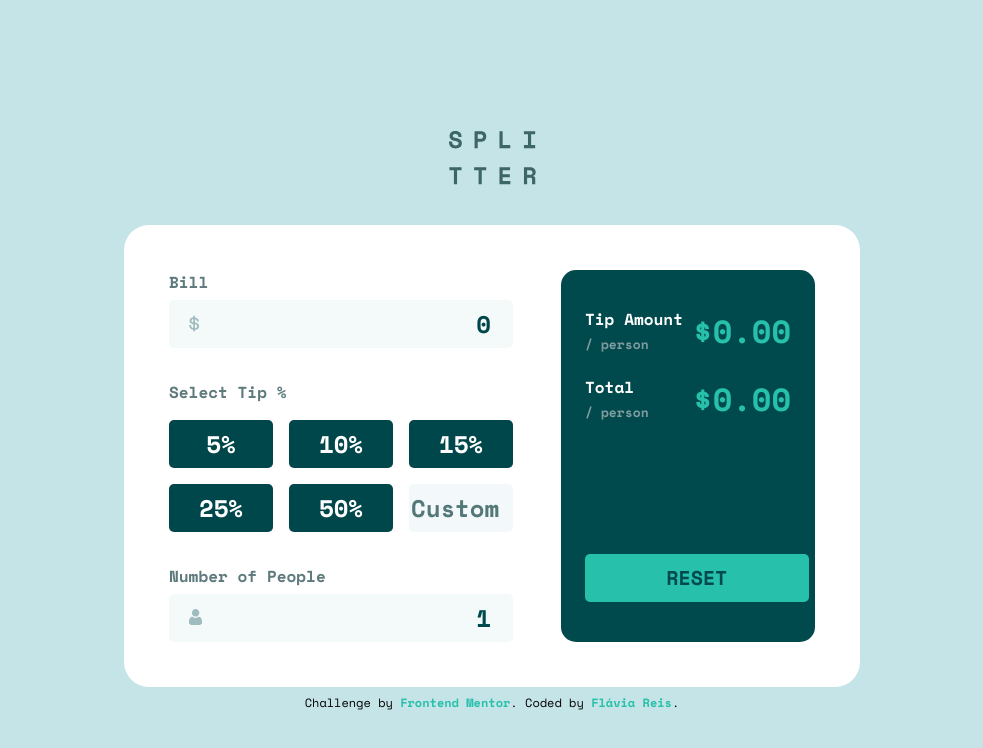
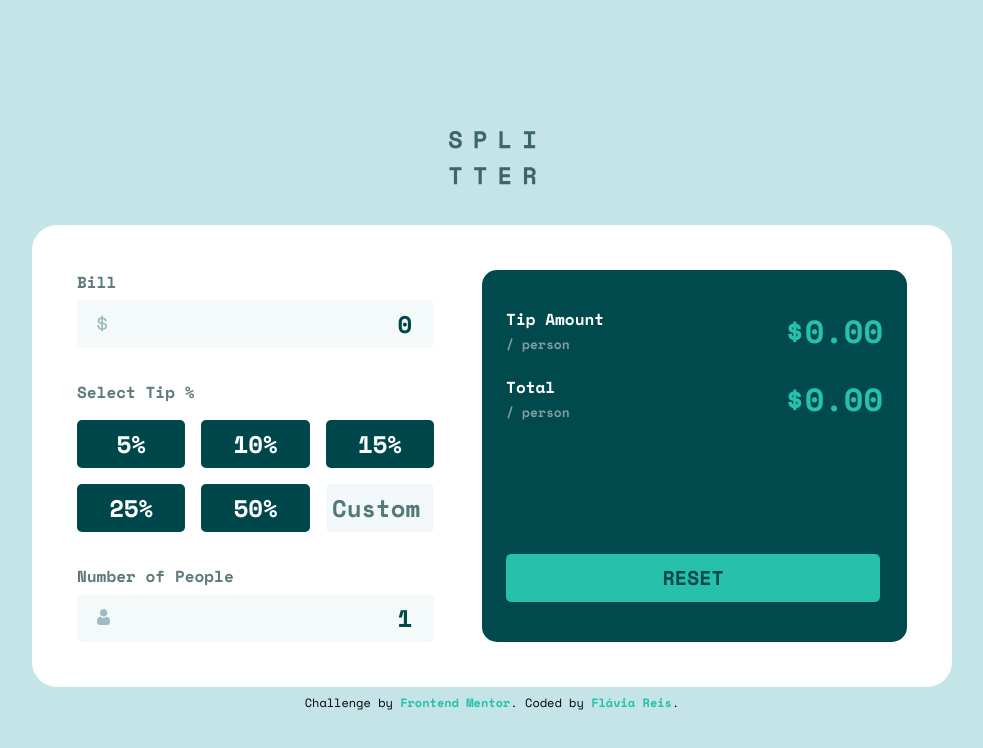
Before and after one commit to flaviare1s/tip-calculator-app, a React (Vite) app: page / in a window 1280 px wide. Shown: the top 748 px of the page, without its empty margins (148-1131 px from the left). Built offline with nearby package versions, Linux system fonts and the light colour scheme.

Commit message:
Fiz ajustes no estilo

```diff
--- a/src/components/CalculatorBody.jsx
+++ b/src/components/CalculatorBody.jsx
@@ -33,11 +33,11 @@ const CalculatorBody = () => {
 
 
   return (
-    <section className="bg-white p-8 md:p-[45px] w-full sm:w-[80%] md:max-w-[920px] rounded-t-[25px] md:rounded-b-[25px] md:flex md:gap-12 h-full">
+    <section className="bg-white p-8 md:p-[45px] w-full sm:w-[80%] md:w-[100%] lg:w-[920px] rounded-t-[25px] md:rounded-b-[25px] md:flex md:gap-12 h-full">
       <div>
-        <Input id='0' title='Bill' icon={dollarIcon} value={bill} legend='Dollar Icon' onChange={handleBillChange} min={0} />
+        <Input id='0' title='Bill' icon={dollarIcon} value={bill} legend='Dollar Icon' onChange={handleBillChange} min={0} placeholder='0' />
         <Tips tip={tip} onTipChange={handleTipChange} />
-        <Input id='1' title='Number of People' icon={personIcon} value={people} legend='Person Icon' onChange={handlePeopleChange} min={1} />
+        <Input id='1' title='Number of People' icon={personIcon} value={people} legend='Person Icon' onChange={handlePeopleChange} min={1} placeholder='0' />
       </div>
       <Result tipAmount={tipAmount} total={total} onReset={handleReset} />
     </section>
--- a/src/components/Input.jsx
+++ b/src/components/Input.jsx
@@ -2,7 +2,7 @@
 import { useState } from "react"
 import './Input.css'
 
-const Input = ({ title, icon, value, legend, onChange, min }) => {
+const Input = ({ title, icon, value, legend, onChange, min, placeholder }) => {
   const [error, setError] = useState('')
 
   function handleChange(value) {
@@ -23,7 +23,7 @@ const Input = ({ title, icon, value, legend, onChange, min }) => {
         className={`bg-very-light-grayish-cyan h-12 text-very-dark-cyan font-bold text-2xl text-right px-5 rounded-[5px] placeholder:text-[#00474B] border-2 border-transparent outline-none focus:border-strong-cyan ${error ? 'error' : ''}`}
         type="number"
         value={value || ''}
-        placeholder="0"
+        placeholder={placeholder}
         min={min}
         onChange={(e) => handleChange(e.target.value)}
       />
```
